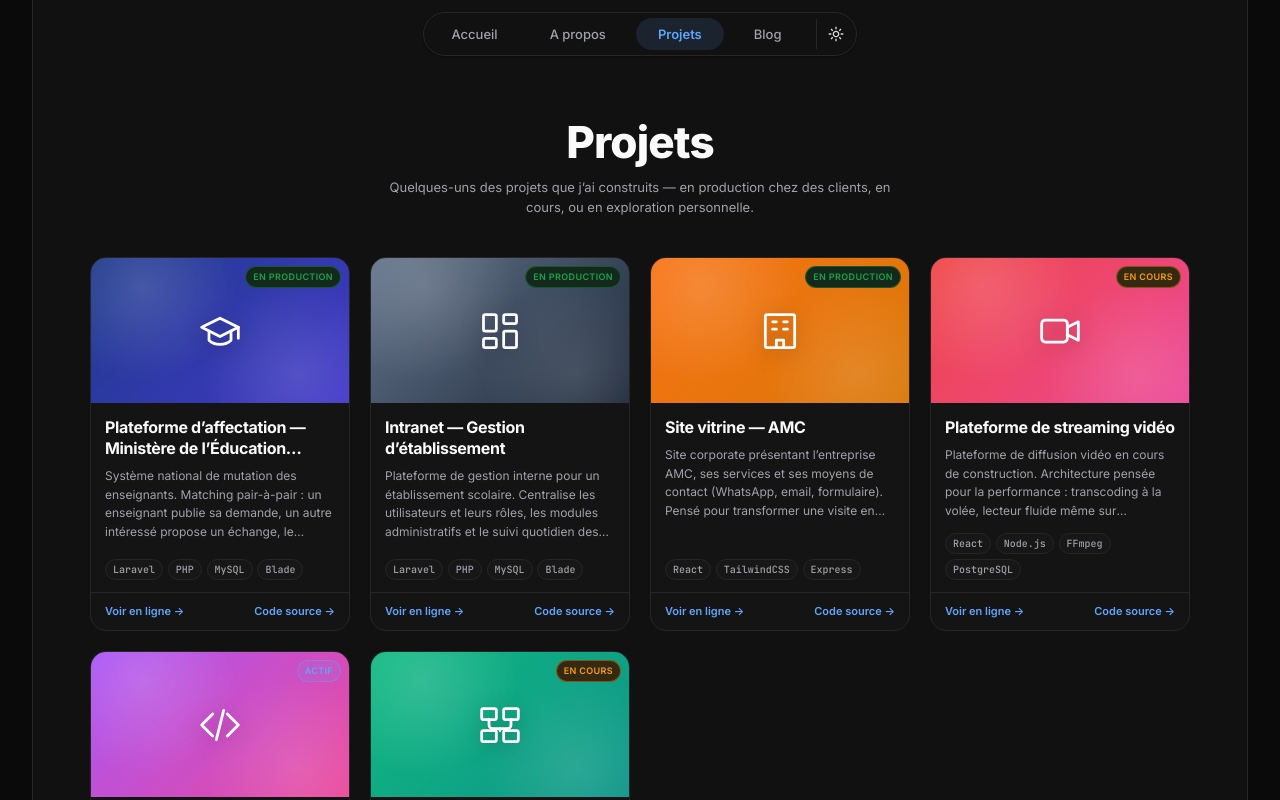
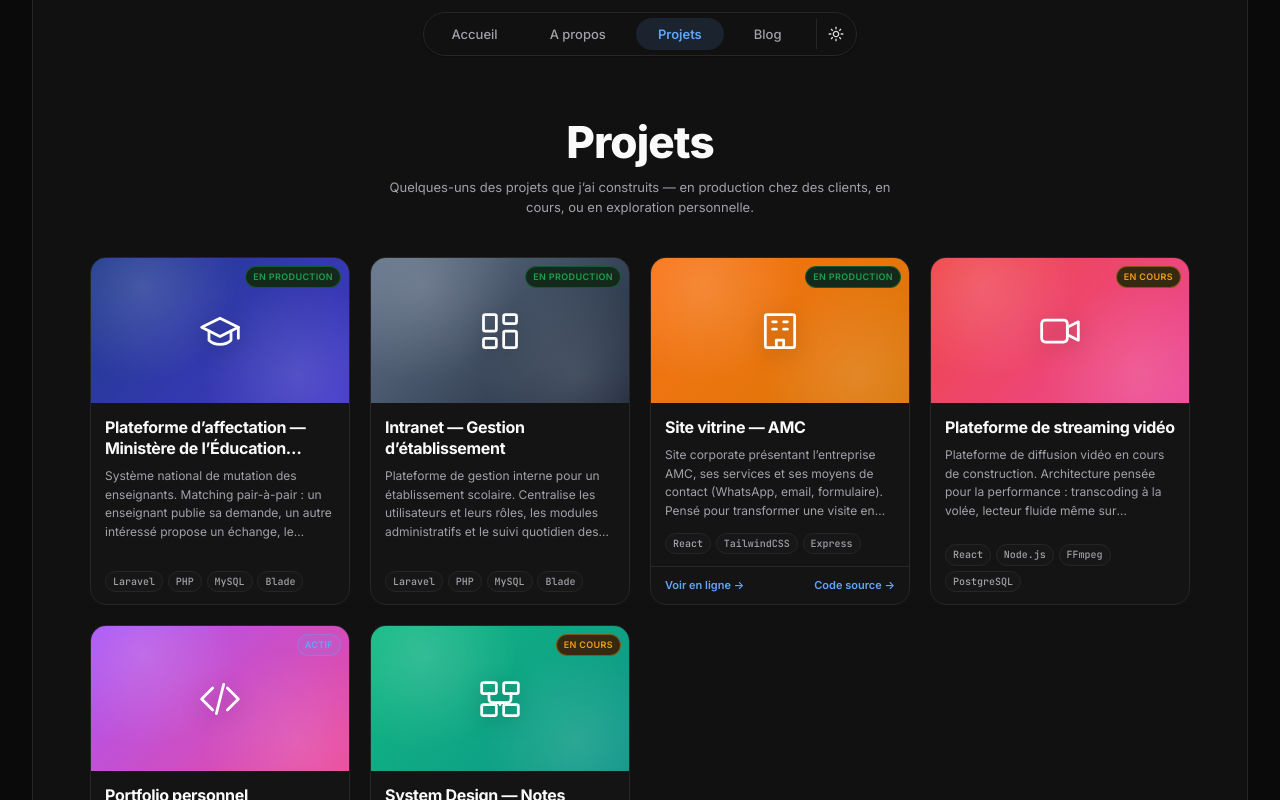
Before and after one commit to kamate-drissa-epitech/portefolio, a React (Vite) app: page /projects in a window 1280 px wide. Shown: the top 800 px of the page. Built offline with nearby package versions, Linux system fonts and the light colour scheme.

Commit message:
[UPDATE]: projects interface to hide links if not necessairy

```diff
--- a/src/pages/Projects/Projects.jsx
+++ b/src/pages/Projects/Projects.jsx
@@ -238,22 +238,17 @@ export function Projects() {
                             </div>
                         </div>
 
+                        {!(project.live === '#' && project.code === '#') && (
                             <div className="project-links">
-                            <a
-                                href={project.live}
-                                target="_blank"
-                                rel="noopener noreferrer"
-                            >
+                                <a href={project.live} target="_blank" rel="noopener noreferrer">
                                     Voir en ligne →
                                 </a>
-                            <a
-                                href={project.code}
-                                target="_blank"
-                                rel="noopener noreferrer"
-                            >
+                                <a href={project.code} target="_blank" rel="noopener noreferrer">
                                     Code source →
                                 </a>
                             </div>
+                            )
+                        }
                     </article>
                 ))}
             </div>
```
Also changed, not shown: public/exemple.png (added). Lines whose indentation alone changed are shown as unchanged.
